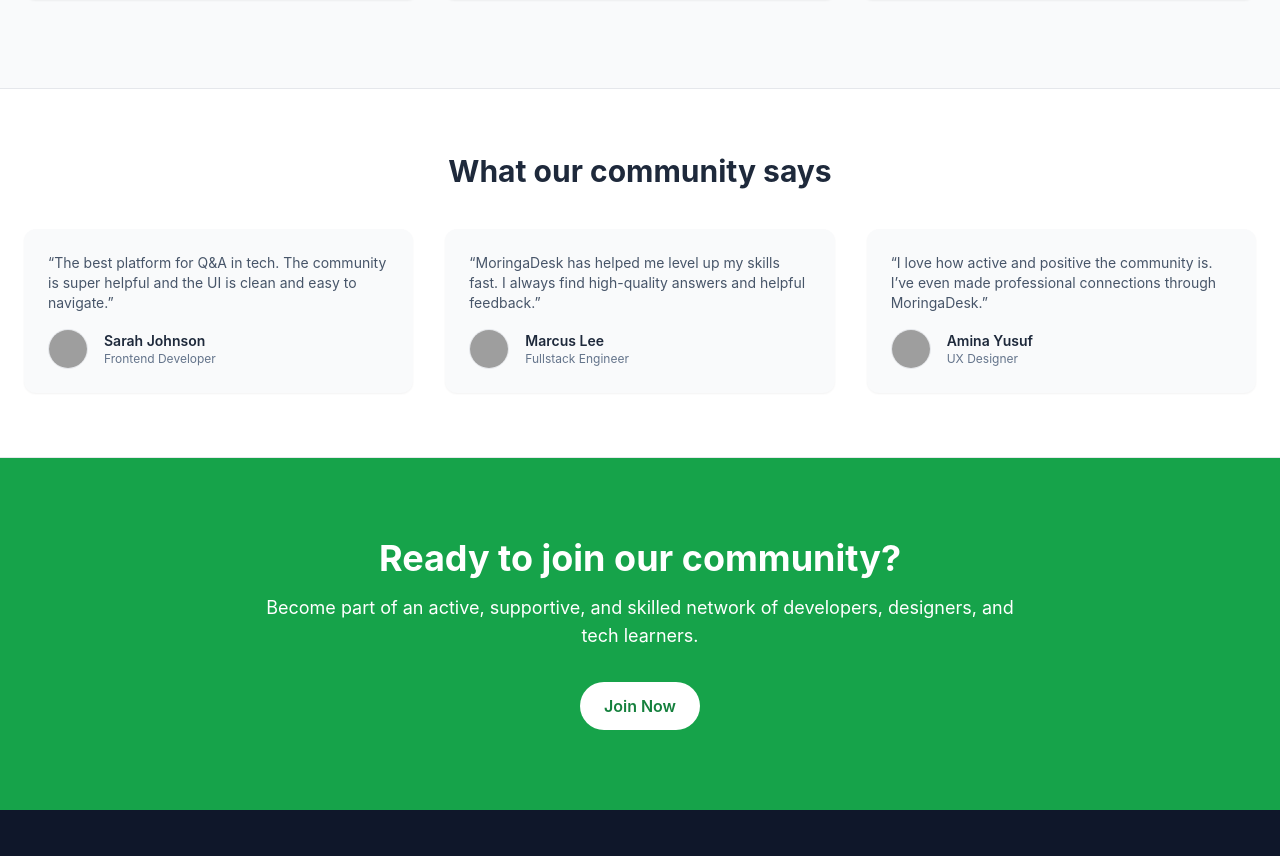
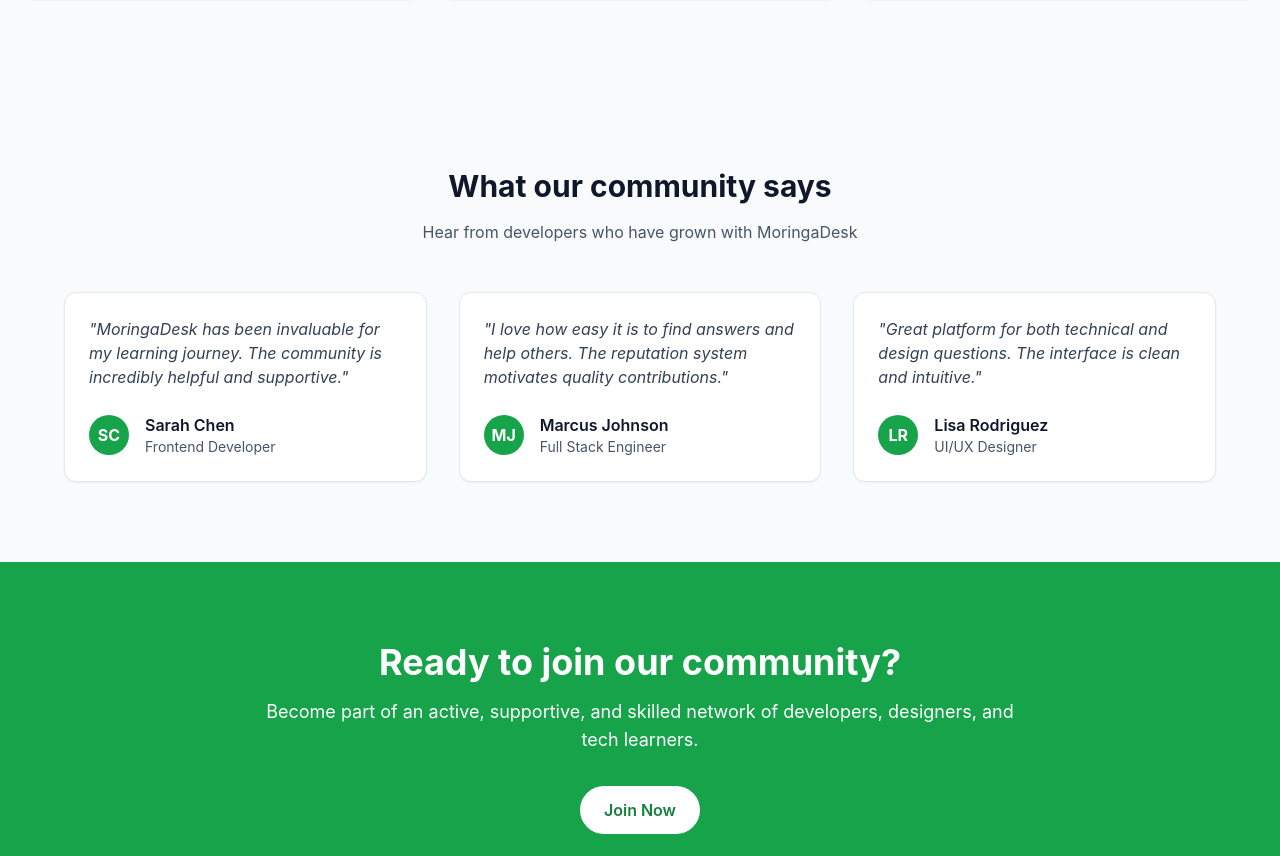
Before and after one commit to OluochBen/Phase-5-Group-7-MoringaDesk, a React (Vite) app in the folder frontend/: page / in a window 1280 px wide. Shown: the part 1655-2511 px from the top of the page. Built offline with nearby package versions, Linux system fonts and the light colour scheme; no server answers; grey boxes are pictures that could not be loaded.

Commit message:
Updated Hero and Testimonial components

```diff
--- a/frontend/src/components/Hero.jsx
+++ b/frontend/src/components/Hero.jsx
@@ -13,7 +13,7 @@
         </p>
         <div className="mt-8 flex justify-center gap-4 flex-wrap">
           <Link
-            to="/dashboard"
+            to="/login"
             className="px-6 py-3 rounded-md bg-green-600 text-white text-sm font-medium hover:bg-green-700 transition"
           >
             Get Started Free
--- a/frontend/src/components/Testimonials.jsx
+++ b/frontend/src/components/Testimonials.jsx
@@ -2,55 +2,53 @@
 
 const testimonials = [
   {
-    id: 1,
-    name: 'Sarah Johnson',
-    role: 'Frontend Developer',
     quote:
-      'The best platform for Q&A in tech. The community is super helpful and the UI is clean and easy to navigate.',
-    avatar: '/src/assets/avatar-sarah.png'
+      "MoringaDesk has been invaluable for my learning journey. The community is incredibly helpful and supportive.",
+    name: 'Sarah Chen',
+    title: 'Frontend Developer',
+    initials: 'SC',
   },
   {
-    id: 2,
-    name: 'Marcus Lee',
-    role: 'Fullstack Engineer',
     quote:
-      'MoringaDesk has helped me level up my skills fast. I always find high-quality answers and helpful feedback.',
-    avatar: '/src/assets/avatar-marcus.png'
+      'I love how easy it is to find answers and help others. The reputation system motivates quality contributions.',
+    name: 'Marcus Johnson',
+    title: 'Full Stack Engineer',
+    initials: 'MJ',
   },
   {
-    id: 3,
-    name: 'Amina Yusuf',
-    role: 'UX Designer',
     quote:
-      'I love how active and positive the community is. I’ve even made professional connections through MoringaDesk.',
-    avatar: '/src/assets/avatar-amina.png'
-  }
+      'Great platform for both technical and design questions. The interface is clean and intuitive.',
+    name: 'Lisa Rodriguez',
+    title: 'UI/UX Designer',
+    initials: 'LR',
+  },
 ]
 
-export default function Testimonials() {
+export default function CommunityPage() {
   return (
-    <section className="bg-white py-16 border-t border-b">
-      <div className="container mx-auto px-6 text-center">
-        <h2 className="text-3xl font-bold mb-10">What our community says</h2>
-
-        <div className="grid grid-cols-1 md:grid-cols-3 gap-8">
-          {testimonials.map((t) => (
-            <div key={t.id} className="p-6 bg-gray-50 rounded-xl shadow-sm text-left">
-              <p className="text-sm text-slate-600 mb-4">“{t.quote}”</p>
-              <div className="flex items-center gap-4">
-                <img
-                  src={t.avatar}
-                  alt={t.name}
-                  className="w-10 h-10 rounded-full object-cover border"
-                />
-                <div>
-                  <p className="text-sm font-semibold">{t.name}</p>
-                  <p className="text-xs text-slate-500">{t.role}</p>
-                </div>
+    <section className="bg-gray-50 py-20 px-4 text-center">
+      <h2 className="text-3xl font-bold text-slate-900 mb-4">What our community says</h2>
+      <p className="text-slate-600 mb-12">
+        Hear from developers who have grown with MoringaDesk
+      </p>
+      <div className="max-w-6xl mx-auto grid gap-8 md:grid-cols-3">
+        {testimonials.map((item, idx) => (
+          <div
+            key={idx}
+            className="bg-white rounded-xl p-6 shadow-sm border border-slate-200 text-left"
+          >
+            <p className="text-slate-700 italic mb-6">"{item.quote}"</p>
+            <div className="flex items-center">
+              <div className="w-10 h-10 rounded-full bg-green-600 flex items-center justify-center text-white font-bold mr-4">
+                {item.initials}
+              </div>
+              <div>
+                <p className="font-semibold text-slate-900">{item.name}</p>
+                <p className="text-sm text-slate-600">{item.title}</p>
               </div>
             </div>
-          ))}
-        </div>
+          </div>
+        ))}
       </div>
     </section>
   )
```
